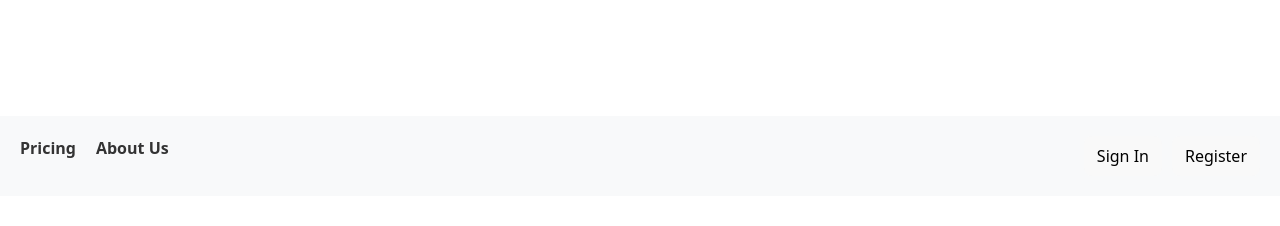
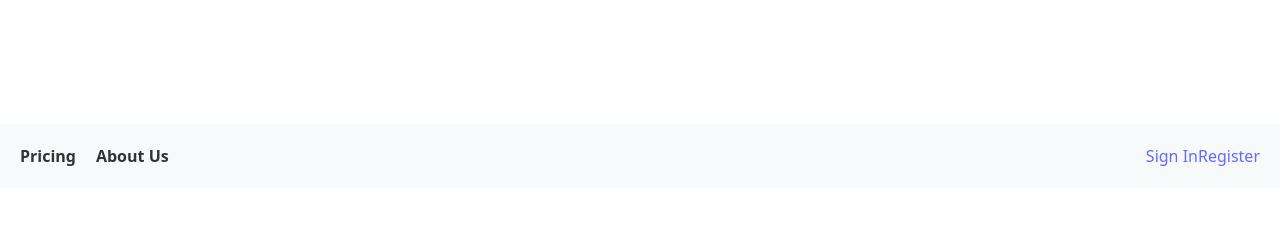
Before and after one commit to sagittariusparo/my-landing-page, a React (Vite) app: page / in a window 1280 px wide. Shown: the top 226 px of the page. Built offline with nearby package versions, Linux system fonts and the light colour scheme; no server answers.

Commit message:
modify header with actual button links

```diff
--- a/src/components/Header.jsx
+++ b/src/components/Header.jsx
@@ -1,15 +1,29 @@
-import './Header.css';
+import { Link } from "react-router-dom";
+import "./Header.css";
 
-const Header = () => {
+const Header = ({ isLoggedIn, onLogout }) => {
   return (
     <header className="header">
       <div className="menu">
         <a href="#pricing">Pricing</a>
         <a href="#about">About Us</a>
       </div>
+
       <div className="auth-buttons">
-        <button className="signin">Sign In</button>
-        <button className="register">Register</button>
+        {!isLoggedIn ? (
+          <>
+            <Link to="/signin" className="signin">
+              Sign In
+            </Link>
+            <Link to="/register" className="register">
+              Register
+            </Link>
+          </>
+        ) : (
+          <button className="logout" onClick={onLogout}>
+            Logout
+          </button>
+        )}
       </div>
     </header>
   );
```
